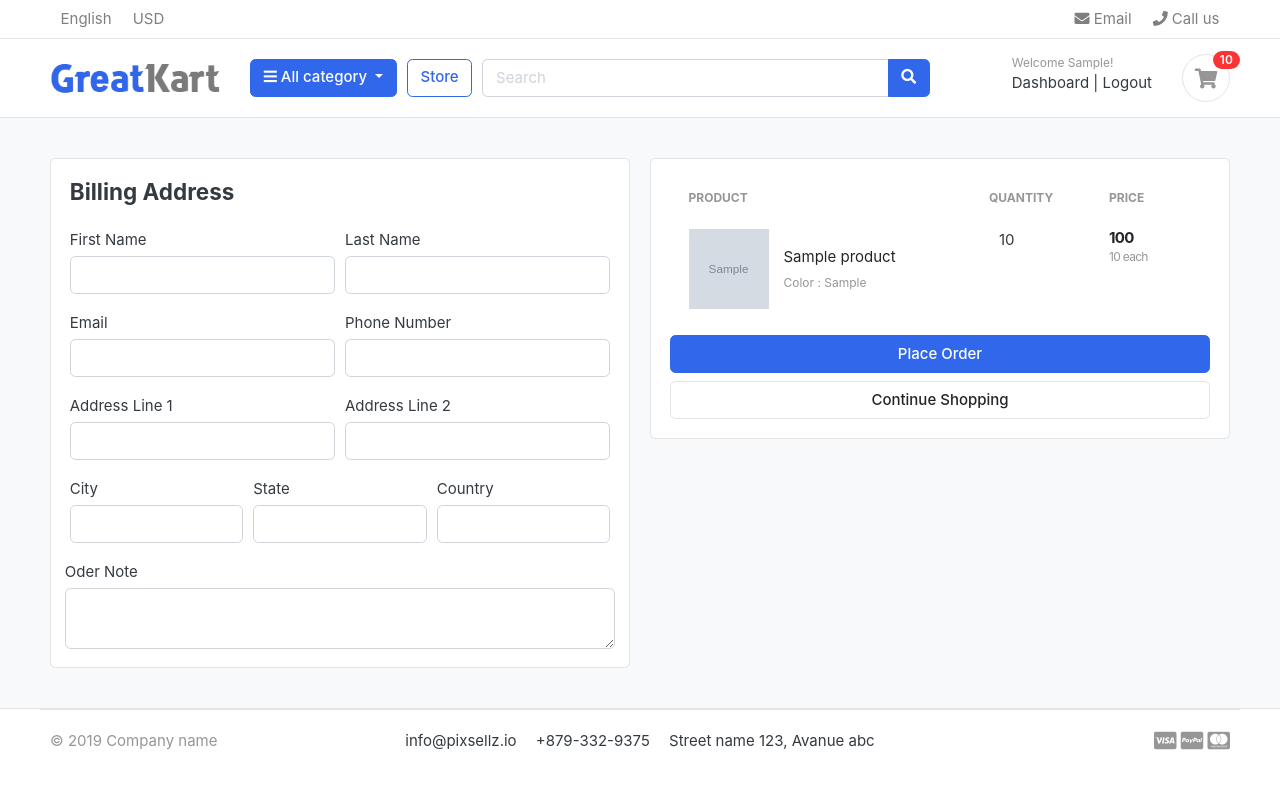
After one commit to alokniverya/safeshop-django, a Django app: page /cart/checkout/ in a window 1280 px wide. The commit adds this page. Run offline with Django 5.2, Linux system fonts and the light colour scheme; a user stored in the database is signed in; tables that the repository leaves empty hold one stand-in row (values such as "Sample post"); grey boxes marked "Sample" are stand-in pictures; some libraries are stand-ins or nearby versions; some web fonts are replaced.

Commit message:
handled cart and checkout page for the logged in users.

```diff
--- a/carts/context_processor.py
+++ b/carts/context_processor.py
@@ -8,7 +8,10 @@ def counter(request):
     else:
         try:
             cart = Cart.objects.filter(cart_id = _cart_id(request))
-            cart_items = CartItem.objects.all().filter(cart= cart[:1])
+            if request.user.is_authenticated:
+                cart_items =  CartItem.objects.all().filter(user= request.user)
+            else:
+                cart_items = CartItem.objects.all().filter(cart= cart[:1])
             for cart_item in cart_items:
                 cart_count +=  cart_item.quantity
         except Cart.DoesNotExist:
--- a/carts/models.py
+++ b/carts/models.py
@@ -1,5 +1,6 @@
 from django.db import models
 from store.models import Product, Variation
+from accounts.models import Account
 
 # Create your models here.
 class Cart(models.Model):
@@ -10,9 +11,10 @@ class Cart(models.Model):
         return self.cart_id
 
 class CartItem(models.Model):
+    user = models.ForeignKey(Account, on_delete=models.CASCADE, null=True)
     product = models.ForeignKey(Product, on_delete=models.CASCADE)
     variations = models.ManyToManyField(Variation, blank=True)
-    cart = models.ForeignKey(Cart, on_delete=models.CASCADE)
+    cart = models.ForeignKey(Cart, on_delete=models.CASCADE, null=True)
     quantity = models.IntegerField()
     is_active = models.BooleanField(default=True)
 
--- a/carts/urls.py
+++ b/carts/urls.py
@@ -6,4 +6,5 @@ urlpatterns = [
     path('add_cart/<int:product_id>/', views.add_cart, name='add_cart'),
     path('remove_cart/<int:product_id>/<int:cart_item_id>/', views.remove_cart, name='remove_cart'),
     path('remove_cart_item/<int:product_id>/<int:cart_item_id>/', views.remove_cart_item, name='remove_cart_item'),
+    path('checkout/', views.checkout, name='checkout'),
 ]
--- a/carts/views.py
+++ b/carts/views.py
@@ -2,6 +2,7 @@ from django.shortcuts import render, redirect, get_object_or_404
 from store.models import Product,  Variation
 from .models import CartItem ,Cart
 from django.core.exceptions import ObjectDoesNotExist
+from django.contrib.auth.decorators import login_required
 
 
 # Create your views here.
@@ -13,76 +14,131 @@ def _cart_id(request):
     return cart
 
 def add_cart(request, product_id):
+    current_user = request.user
     product  = Product.objects.get(id = product_id)  #get the product
-    product_variation = []
-    if request.method == 'POST':
-       for item in request.POST:
-           key = item
-           value = request.POST[key]
 
-           try:
-               variation = Variation.objects.get(product = product, variation_category__iexact = key , variation_value__iexact = value)
-               product_variation.append(variation)
-           except:
-               pass
+    if current_user.is_authenticated:
+            product_variation = []
+            if request.method == 'POST':
+                for item in request.POST:
+                    key = item
+                    value = request.POST[key]
 
+                    try:
+                        variation = Variation.objects.get(product = product, variation_category__iexact = key , variation_value__iexact = value)
+                        product_variation.append(variation)
+                    except:
+                        pass
 
+            is_cart_item_exists = CartItem.objects.filter(product = product, user = current_user).exists()
+            if is_cart_item_exists:
+                cart_item = CartItem.objects.filter(product = product, user = current_user)
+                ex_var_list = []
+                id =[]
+                for item in cart_item:
+                    existing_variation = item.variations.all()
+                    ex_var_list.append(list(existing_variation))
+                    id.append(item.id)
 
-    try:
-        cart = Cart.objects.get(cart_id = _cart_id(request)) #get the cart using cart_id present in the session
-    except Cart.DoesNotExist:
-        cart = Cart.objects.create(
-            cart_id = _cart_id(request)
-        )
-    cart.save()
+                if product_variation in ex_var_list:
+                    #increase cart item quantity
+                    index =  ex_var_list.index(product_variation)
+                    item_id = id[index]
+                    item = CartItem.objects.get(product = product, id = item_id)
+                    item.quantity +=1
+                    item.save()
 
-    is_cart_item_exists = CartItem.objects.filter(product = product, cart = cart).exists()
-    if is_cart_item_exists:
-        cart_item = CartItem.objects.filter(product = product, cart = cart)
-        #existing_variations => database
-        #current_variation => product_variation
-        #item_id => database
-        ex_var_list = []
-        id =[]
-        for item in cart_item:
-            existing_variation = item.variations.all()
-            ex_var_list.append(list(existing_variation))
-            id.append(item.id)
+                else:
+                    #create a new cartItem
+                    item = CartItem.objects.create(product = product, quantity = 1, user = current_user)
+                    if len(product_variation) > 0:
+                        item.variations.clear()
+                        item.variations.add(*product_variation)
+                    item.save()
 
-        if product_variation in ex_var_list:
-            #increase cart item quantity
-            index =  ex_var_list.index(product_variation)
-            item_id = id[index]
-            item = CartItem.objects.get(product = product, id = item_id)
-            item.quantity +=1
-            item.save()
+            else :
+                cart_item = CartItem.objects.create(
+                    product = product,
+                    quantity = 1,
+                    user = current_user,
+                )
+                if len(product_variation) > 0:
+                    cart_item.variations.clear()
+                    cart_item.variations.add(*product_variation)
+                cart_item.save()
 
-        else:
-            #create a new cartItem
-            item = CartItem.objects.create(product = product, quantity = 1, cart = cart)
-            if len(product_variation) > 0:
-                item.variations.clear()
-                item.variations.add(*product_variation)
-            item.save()
+            return redirect('cart')
+    else:
+            product_variation = []
+            if request.method == 'POST':
+                for item in request.POST:
+                    key = item
+                    value = request.POST[key]
 
-    else :
-        cart_item = CartItem.objects.create(
-            product = product,
-            quantity = 1,
-            cart = cart,
-        )
-        if len(product_variation) > 0:
-            cart_item.variations.clear()
-            cart_item.variations.add(*product_variation)
-        cart_item.save()
+                    try:
+                        variation = Variation.objects.get(product = product, variation_category__iexact = key , variation_value__iexact = value)
+                        product_variation.append(variation)
+                    except:
+                        pass
+            try:
+                cart = Cart.objects.get(cart_id = _cart_id(request)) #get the cart using cart_id present in the session
+            except Cart.DoesNotExist:
+                cart = Cart.objects.create(
+                    cart_id = _cart_id(request)
+                )
+            cart.save()
 
-    return redirect('cart')
+            is_cart_item_exists = CartItem.objects.filter(product = product, cart = cart).exists()
+            if is_cart_item_exists:
+                cart_item = CartItem.objects.filter(product = product, cart = cart)
+                #existing_variations => database
+                #current_variation => product_variation
+                #item_id => database
+                ex_var_list = []
+                id =[]
+                for item in cart_item:
+                    existing_variation = item.variations.all()
+                    ex_var_list.append(list(existing_variation))
+                    id.append(item.id)
+
+                if product_variation in ex_var_list:
+                    #increase cart item quantity
+                    index =  ex_var_list.index(product_variation)
+                    item_id = id[index]
+                    item = CartItem.objects.get(product = product, id = item_id)
+                    item.quantity +=1
+                    item.save()
+
+                else:
+                    #create a new cartItem
+                    item = CartItem.objects.create(product = product, quantity = 1, cart = cart)
+                    if len(product_variation) > 0:
+                        item.variations.clear()
+                        item.variations.add(*product_variation)
+                    item.save()
+
+            else :
+                cart_item = CartItem.objects.create(
+                    product = product,
+                    quantity = 1,
+                    cart = cart,
+                )
+                if len(product_variation) > 0:
+                    cart_item.variations.clear()
+                    cart_item.variations.add(*product_variation)
+                cart_item.save()
+
+            return redirect('cart')
 
 def remove_cart(request, product_id, cart_item_id):
-    cart = Cart.objects.get(cart_id = _cart_id(request))
+
     product = get_object_or_404(Product, id = product_id)
     try:
-        cart_item = CartItem.objects.get(product = product, cart = cart, id = cart_item_id)
+        if request.user.is_authenticated:
+            cart_item = CartItem.objects.get(product = product, user = request.user, id = cart_item_id)
+        else:
+            cart = Cart.objects.get(cart_id = _cart_id(request))
+            cart_item = CartItem.objects.get(product = product, cart = cart, id = cart_item_id)
         if cart_item.quantity > 1:
             cart_item.quantity -=1
             cart_item.save()
@@ -93,9 +149,13 @@ def remove_cart(request, product_id, cart_item_id):
     return redirect('cart')
 
 def remove_cart_item(request, product_id, cart_item_id):
-    cart = Cart.objects.get(cart_id = _cart_id(request))
+
     product = get_object_or_404(Product, id = product_id)
-    cart_item = CartItem.objects.get(product = product, cart = cart, id = cart_item_id)
+    if request.user.is_authenticated:
+        cart_item = CartItem.objects.get(product = product, user = request.user, id = cart_item_id)
+    else:
+        cart = Cart.objects.get(cart_id = _cart_id(request))
+        cart_item = CartItem.objects.get(product = product, cart = cart, id = cart_item_id)
     cart_item.delete()
     return redirect('cart')
 
@@ -103,8 +163,11 @@ def cart(request, total=0, quantity=0, cart_items=None):
     try:
         tax = 0
         grand_total = 0
-        cart = Cart.objects.get(cart_id = _cart_id(request))
-        cart_items = CartItem.objects.filter(cart= cart, is_active = True)
+        if request.user.is_authenticated:
+            cart_items = CartItem.objects.filter(user= request.user, is_active = True)
+        else:
+            cart = Cart.objects.get(cart_id = _cart_id(request))
+            cart_items = CartItem.objects.filter(cart= cart, is_active = True)
         for cart_item in cart_items:
             total += (cart_item.product.price * cart_item.quantity)
             quantity += cart_item.quantity
@@ -122,3 +185,36 @@ def cart(request, total=0, quantity=0, cart_items=None):
     }
 
     return render(request, 'store/cart.html', context)
+
+
+@login_required(login_url='login')
+def checkout(request, total=0, quantity=0, cart_items=None):
+    tax = 0
+    grand_total = 0
+    cart_items = []
+
+    try:
+
+        if request.user.is_authenticated:
+            cart_items = CartItem.objects.filter(user= request.user, is_active = True)
+        else:
+            cart = Cart.objects.get(cart_id = _cart_id(request))
+            cart_items = CartItem.objects.filter(cart= cart, is_active = True)
+        for cart_item in cart_items:
+            total += (cart_item.product.price * cart_item.quantity)
+            quantity += cart_item.quantity
+
+        tax = (2 * total) / 100
+        grand_total = total + tax
+    except ObjectDoesNotExist:
+        # No cart exists, but variables are already initialized
+        pass
+
+    context = {
+        'total': total,
+        'cart_items': cart_items,
+        'quantity': quantity,
+        'tax': tax,
+        'grand_total': grand_total,
+    }
+    return render(request, 'store/checkout.html', context)
--- a/safeshop/settings.py
+++ b/safeshop/settings.py
@@ -58,7 +58,7 @@ ROOT_URLCONF = 'safeshop.urls'
 TEMPLATES = [
     {
         'BACKEND': 'django.template.backends.django.DjangoTemplates',
-        'DIRS': [BASE_DIR, 'templates'],
+        'DIRS': [BASE_DIR, "templates"],
         'APP_DIRS': True,
         'OPTIONS': {
             'context_processors': [
--- a/templates/includes/navbar.html
+++ b/templates/includes/navbar.html
@@ -61,22 +61,22 @@
 	</div> <!-- col.// -->
 	<div class="col-lg-3 col-sm-6 col-8 order-2 order-lg-3">
 				<div class="d-flex justify-content-end mb-3 mb-lg-0">
-					{% if user is  None %}
-					<div class="widget-header">
-						<small class="title text-muted">Welcome guest!</small>
-						<div>
-							<a href="{% url 'login' %}">Sign in</a> <span class="dark-transp"> | </span>
-							<a href="{% url 'register' %}"> Register</a>
+					{% if user.is_authenticated %}
+						<div class="widget-header">
+							<small class="title text-muted">Welcome {{ user.first_name }}!</small>
+							<div>
+								<a href="{% url 'dashboard' %}">Dashboard</a> <span class="dark-transp"> | </span>
+								<a href="{% url 'logout' %}">Logout</a>
+							</div>
 						</div>
-					</div>
 					{% else %}
-					<div class="widget-header">
-						<small class="title text-muted">Welcome {{user.first_name}}!</small>
-						<div>
-							<a href="{% url 'dashboard' %}">Daseboard</a> <span class="dark-transp"> | </span>
-							<a href="{% url 'logout' %}"> Logout</a>
+						<div class="widget-header">
+							<small class="title text-muted">Welcome guest!</small>
+							<div>
+								<a href="{% url 'login' %}">Sign in</a> <span class="dark-transp"> | </span>
+								<a href="{% url 'register' %}">Register</a>
+							</div>
 						</div>
-					</div>
 					{% endif %}
 					<a href="{% url 'cart' %}" class="widget-header pl-3 ml-3">
 						<div class="icon icon-sm rounded-circle border"><i class="fa fa-shopping-cart"></i></div>
--- a/templates/store/cart.html
+++ b/templates/store/cart.html
@@ -103,7 +103,7 @@
 			<p class="text-center mb-3">
 				<img src="{% static './images/misc/payments.png' %}" height="26">
 			</p>
-			<a href="./place-order.html" class="btn btn-primary btn-block"> Checkout </a>
+			<a href="{% url 'checkout' %}" class="btn btn-primary btn-block"> Checkout </a>
 			<a href="{% url 'store' %}" class="btn btn-light btn-block">Continue Shopping</a>
 		</div> <!-- card-body.// -->
 		</div> <!-- card.// -->
--- /dev/null
+++ b/templates/store/checkout.html
@@ -0,0 +1,139 @@
+{% extends 'base.html' %}
+{% load static %}
+
+{% block content %}
+
+<section class="section-content padding-y bg">
+    <div class="container">
+
+        <!-- ============================ COMPONENT 1 ================================= -->
+
+        <div class="row">
+            <aside class="col-lg-6">
+                <div class="card">
+                    <div class="card-body">
+                        <h4 class="card-title mb-4">Billing Address</h4>
+                        <form action="" method="POST">
+                            {% csrf_token %}
+                            <div class="form-row">
+                                <div class="col form-group">
+                                    <label for="">First Name</label>
+                                    <input type="text" name="first_name" class="form-control" required>
+                                </div>
+                                <div class="col form-group">
+                                    <label for="">Last Name</label>
+                                    <input type="text" name="last_name" class="form-control" required>
+                                </div>
+                            </div>
+                            <div class="form-row">
+                                <div class="col form-group">
+                                    <label for="">Email</label>
+                                    <input type="email" name="email" class="form-control" required>
+                                </div>
+                                <div class="col form-group">
+                                    <label for="">Phone Number</label>
+                                    <input type="text" name="phone" class="form-control" required>
+                                </div>
+                            </div>
+                            <div class="form-row">
+                                <div class="col form-group">
+                                    <label for="">Address Line 1</label>
+                                    <input type="text" name="address_line_1" class="form-control" required>
+                                </div>
+                                <div class="col form-group">
+                                    <label for="">Address Line 2</label>
+                                    <input type="text" name="address_line_2" class="form-control">
+                                </div>
+                            </div>
+                            <div class="form-row">
+                                <div class="col form-group">
+                                    <label for="">City</label>
+                                    <input type="text" name="city" class="form-control" required>
+                                </div>
+                                <div class="col form-group">
+                                    <label for="">State</label>
+                                    <input type="text" name="state" class="form-control" required>
+                                </div>
+                                <div class="col form-group">
+                                    <label for="">Country</label>
+                                    <input type="text" name="country" class="form-control" required>
+                                </div>
+                            </div>
+                            <div class="form-row">
+                                <label for="">Oder Note</label>
+                                <textarea name="order_note" rows="2" class="form-control"></textarea>
+                            </div>
+
+                    </div>
+
+                </div> <!-- card.// -->
+
+            </aside> <!-- col.// -->
+            <aside class="col-lg-6">
+
+                <div class="card">
+                    <div class="card-body">
+                        <table class="table table-borderless table-shopping-cart">
+                            <thead class="text-muted">
+                                <tr class="small text-uppercase">
+                                    <th scope="col">Product</th>
+                                    <th scope="col" width="120">Quantity</th>
+                                    <th scope="col" width="120">Price</th>
+
+                                </tr>
+                            </thead>
+                            <tbody>
+
+                                {% for cart_item in cart_items %}
+                                <tr>
+                                    <td>
+                                        <figure class="itemside align-items-center">
+                                            <div class="aside"><img src="{{ cart_item.product.image.url }}" class="img-sm"></div>
+                                            <figcaption class="info">
+                                                <a href="{{ cart_item.product.get_url }}" class="title text-dark">{{ cart_item.product.product_name }}</a>
+                                                <p class="text-muted small">
+                                                    {% if cart_item.variations.all %}
+                                                        {% for item in cart_item.variations.all %}
+                                                        {{item.variation_category | capfirst}} : {{item.variation_value | capfirst}} <br>
+                                                        {% endfor %}
+                                                    {% endif %}
+                                                </p>
+                                            </figcaption>
+                                        </figure>
+                                    </td>
+                                    <td>
+                                        <!-- col.// -->
+                                        <div class="col">
+                                            <label for="">{{cart_item.quantity}}</label>
+                                        </div> <!-- col.// -->
+                                    </td>
+                                    <td>
+                                        <div class="price-wrap">
+                                            <var class="price">{{cart_item.sub_total}}</var>
+                                            <small class="text-muted">{{cart_item.product.price}} each </small>
+                                        </div> <!-- price-wrap .// -->
+                                    </td>
+
+                                </tr>
+                                {% endfor %}
+                            </tbody>
+                        </table>
+
+                        <button type="submit" name="submit" class="btn btn-primary btn-block">Place Order</button>
+                        <a href="{% url 'store' %}" class="btn btn-light btn-block">Continue Shopping</a>
+                        </form>
+                    </div> <!-- card-body.// -->
+                </div> <!-- card.// -->
+
+
+            </aside> <!-- col.// -->
+
+
+        </div> <!-- row.// -->
+
+        <!-- ============================ COMPONENT 1 END .// ================================= -->
+
+    </div> <!-- container .//  -->
+</section>
+
+{% endblock %}
```
Also changed, not shown: accounts/views.py (+48 -1 lines), carts/migrations/0004_cartitem_user_alter_cartitem_cart.py (added).
